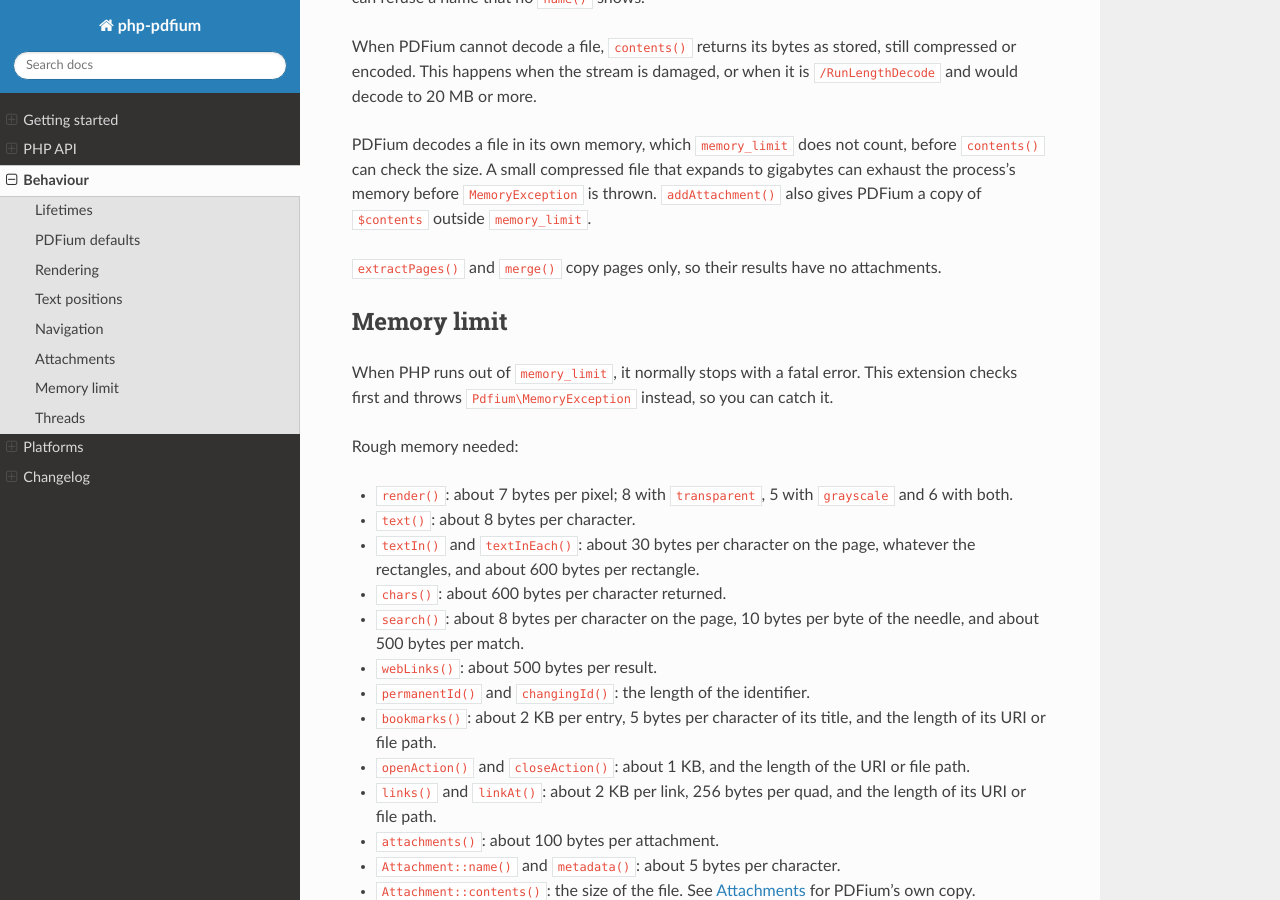
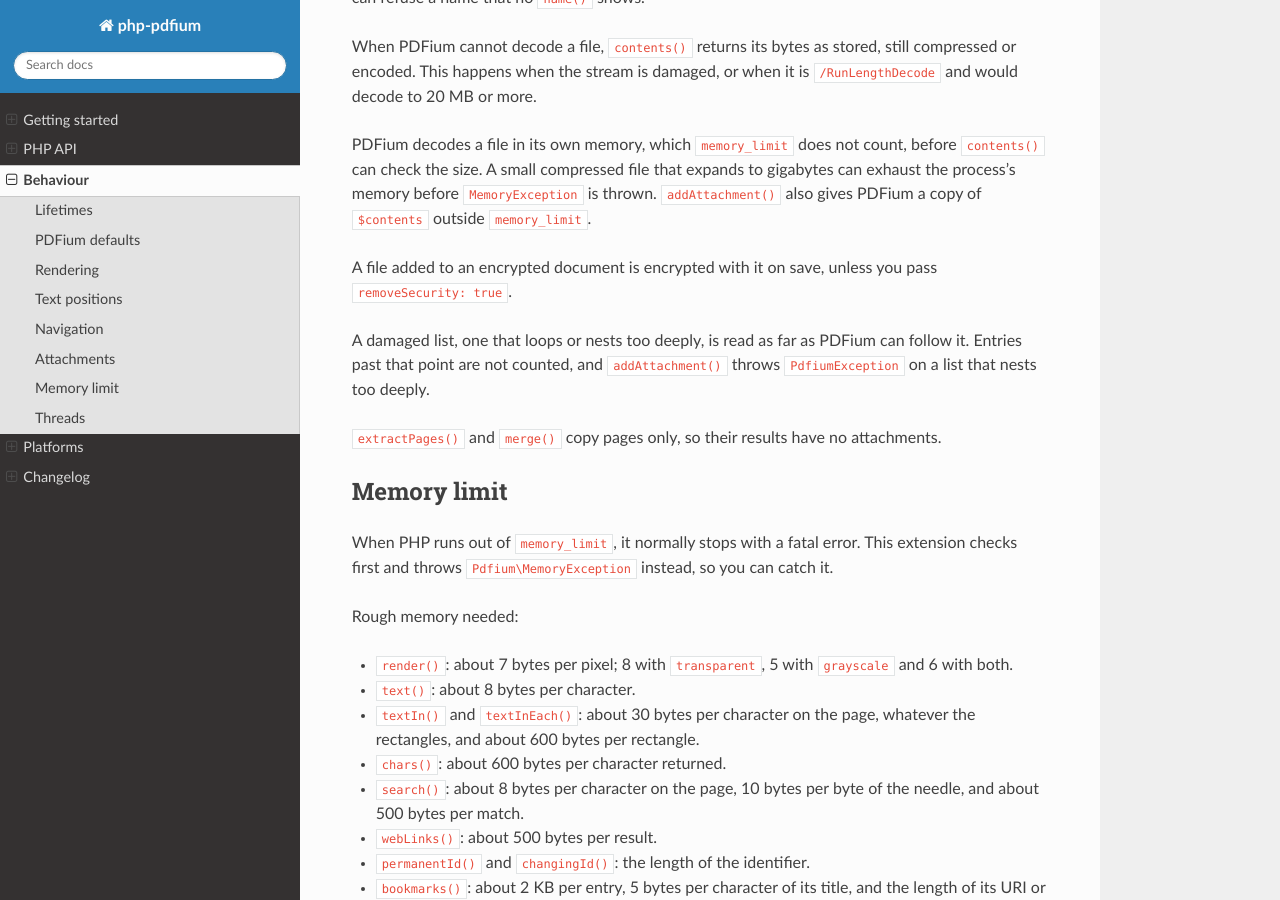
Before and after one commit to chaikivskyi/php-pdfium, a Sphinx documentation site: the page built from docs/behaviour.rst, in a window 1280 px wide and 900 px high, scrolled down 4908 px. Built offline with Sphinx 7.4.7 and the Read the Docs theme 3.1.0, drawn with Linux system fonts in a browser that asks for light colours; cross-references to code outside the pages are shown as plain code.

Commit message:
test: attachments in encrypted documents, broken attachment lists and while another thread is busy

```diff
--- a/docs/behaviour.rst
+++ b/docs/behaviour.rst
@@ -239,6 +239,13 @@ PDFium decodes a file in its own memory, which ``memory_limit`` does not count,
 the process's memory before ``MemoryException`` is thrown. ``addAttachment()`` also gives PDFium a
 copy of ``$contents`` outside ``memory_limit``.
 
+A file added to an encrypted document is encrypted with it on save, unless you pass
+``removeSecurity: true``.
+
+A damaged list, one that loops or nests too deeply, is read as far as PDFium can follow it. Entries
+past that point are not counted, and ``addAttachment()`` throws ``PdfiumException`` on a list that
+nests too deeply.
+
 ``extractPages()`` and ``merge()`` copy pages only, so their results have no attachments.
 
 
```
Also changed, not shown: 3 other files.
